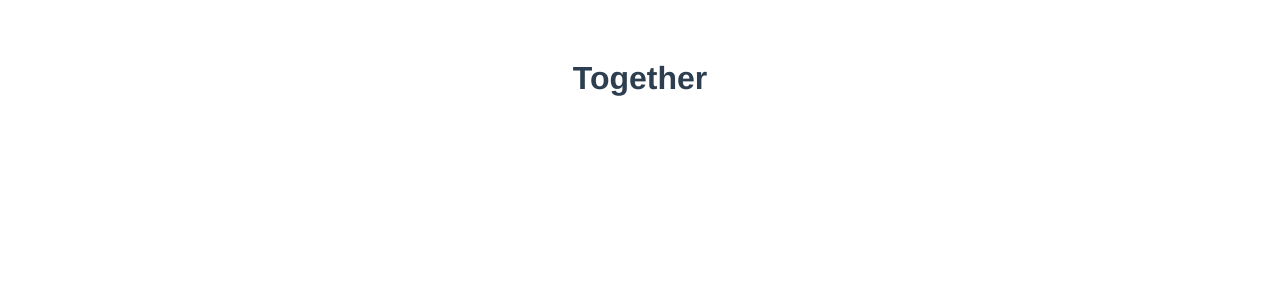
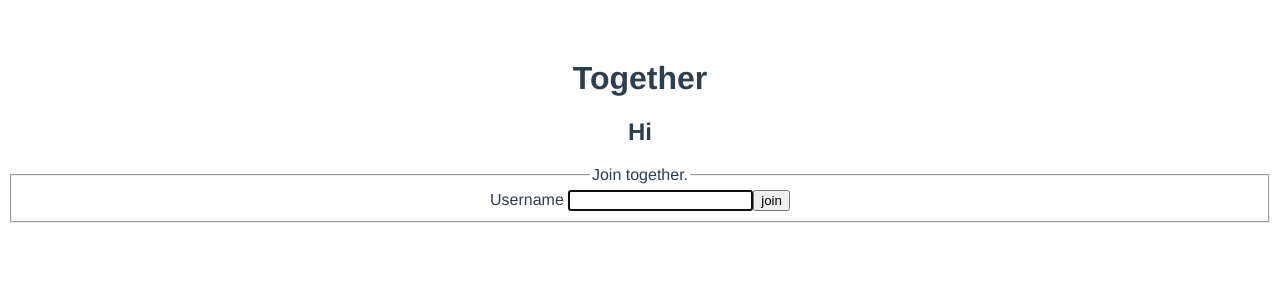
Before and after one commit to BeniRupp/together, a Vue app: page / in a window 1280 px wide. Shown: the top 300 px of the page. Built offline with nearby package versions, Linux system fonts and the light colour scheme.

Commit message:
Add start page with join form and default room

```diff
--- /dev/null
+++ b/app.config.json
@@ -0,0 +1,3 @@
+{
+	"defaultRoomName": "Flur"
+}
--- a/src/App.vue
+++ b/src/App.vue
@@ -1,15 +1,51 @@
 <template>
 	<div id="app">
 		<h1>Together</h1>
+		<div v-if="!userJoined" data-id="join-screen">
+			<h2>Hi</h2>
+			<join-form @success="join" />
+		</div>
+		<app-room v-else :room="app.defaultRoom" />
 	</div>
 </template>
 
 <script lang="ts">
 import { defineComponent } from 'vue'
+import { User } from './core/User'
+import { App } from './core/App'
+import { Room } from './core/Room'
+import AppRoom from './components/AppRoom.vue'
+import JoinForm from './components/JoinForm.vue'
+
+interface AppConfig {
+	defaultRoomName: string
+}
 
 export default defineComponent({
 	name: 'App',
-	components: {},
+	components: { JoinForm, AppRoom },
+	data() {
+		return {
+			userJoined: false,
+			app: new App(),
+		}
+	},
+	mounted() {
+		this.init()
+	},
+	methods: {
+		async loadAppConfig(): Promise<AppConfig> {
+			return await import('../app.config.json')
+		},
+		async init(): Promise<void> {
+			const config = await this.loadAppConfig()
+			this.app.defaultRoom = new Room(config.defaultRoomName)
+		},
+		join(username: string): void {
+			this.app.join(new User(username))
+			this.userJoined = true
+		},
+	},
 })
 </script>
 
--- /dev/null
+++ b/src/components/AppRoom.vue
@@ -0,0 +1,24 @@
+<template>
+	<div data-id="room">
+		<h3 data-id="name">{{ room.name }}</h3>
+		<span v-for="user in room.users" :key="user.name" data-id="user">{{
+			user.name
+		}}</span>
+	</div>
+</template>
+
+<script lang="ts">
+import type { PropType } from 'vue'
+import { defineComponent } from 'vue'
+import { Room } from '../core/Room'
+
+export default defineComponent({
+	name: 'AppRoom',
+	props: {
+		room: {
+			type: Object as PropType<Room>,
+			required: true,
+		},
+	},
+})
+</script>
--- /dev/null
+++ b/src/components/JoinForm.vue
@@ -0,0 +1,36 @@
+<template>
+	<form autocomplete="off" @submit.prevent="join">
+		<fieldset>
+			<legend>Join together.</legend>
+
+			<label
+				>Username
+				<input
+					v-model="username"
+					name="username"
+					data-id="username"
+					required
+					autofocus
+				/>
+			</label>
+			<button data-id="join">join</button>
+		</fieldset>
+	</form>
+</template>
+
+<script lang="ts">
+import { defineComponent } from 'vue'
+
+export default defineComponent({
+	name: 'JoinForm',
+	emits: ['success'],
+	data() {
+		return { username: '' }
+	},
+	methods: {
+		join() {
+			this.$emit('success', this.username)
+		},
+	},
+})
+</script>
```
Also changed, not shown: 2 other files (tests, documents, lock files or other folders).
